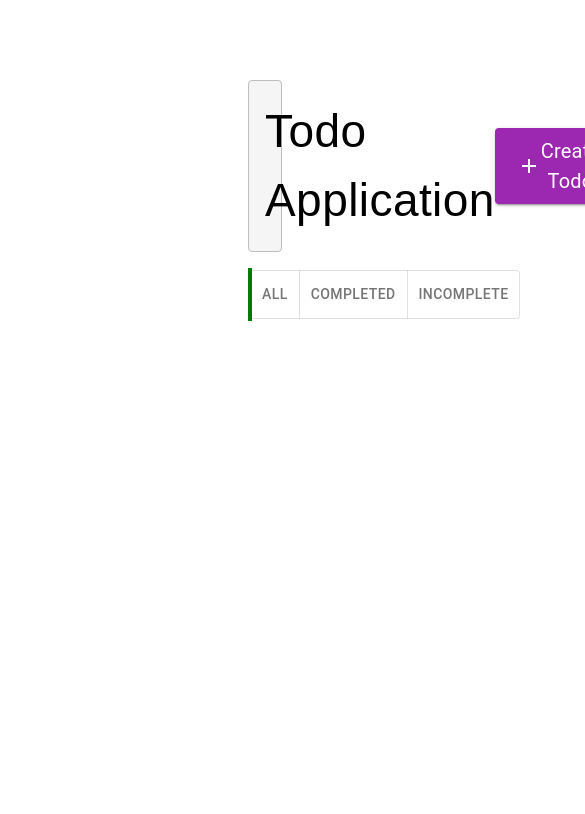
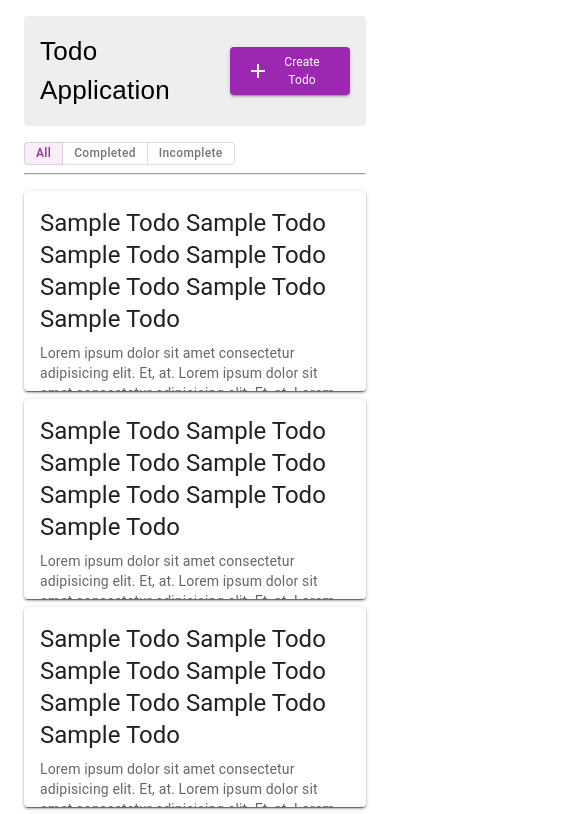
Before and after one commit to adaksritiman24/ChaosMonkey-Todo-Application-UI, a React app: page / in a window 390 px wide. Shown: the top 814 px of the page, 585 px wide, since content can reach past the window. Built offline with nearby package versions, Linux system fonts and the light colour scheme.

Commit message:
Added components Body, ToggleButtons, CreateModal, TodoList

```diff
--- a/src/App.jsx
+++ b/src/App.jsx
@@ -1,13 +1,29 @@
-import { Grid, Stack } from '@mui/material';
-import React from 'react'
+import { Grid, Stack, useTheme } from '@mui/material';
+import React, { useReducer } from 'react'
 import Body from './components/Body';
 import Header from './components/Header';
+import { state } from './constants/constants';
+import TodoContext from './contexts/TodoContext';
+import todoReducer from './reducers/todoReducer';
 
 const App = ()=> {
+
+    const [appState, dispatch] = useReducer(todoReducer,state)
+    const todoContextValue = {appState, dispatch};
+
+    const theme = useTheme();
+    const desktopView = theme.breakpoints.up("lg");
+    const tabletView = theme.breakpoints.up("md");
+    const mobileView = theme.breakpoints.up("xs");
+
+
     return (
+        <TodoContext.Provider value={todoContextValue}>
             <Grid
                 sx = {{
-                margin : "5rem 15rem"
+                        [desktopView] : { margin : "5rem 15rem"},
+                        [tabletView] : { margin : "2rem 3.5rem"},
+                        [mobileView] : { margin : "1rem 1rem"},
                 }}
             >
                 <Stack spacing={2}>
@@ -15,6 +31,7 @@ const App = ()=> {
                     <Body/>
                 </Stack>
             </Grid>
+        </TodoContext.Provider>
     )
 }
 
--- a/src/components/Body.jsx
+++ b/src/components/Body.jsx
@@ -1,19 +1,64 @@
-import { Box, ToggleButtonGroup, ToggleButton } from '@mui/material'
-import React from 'react'
+import { Box, ToggleButtonGroup, ToggleButton, useTheme } from '@mui/material'
+
+import React, { useContext } from 'react'
+import { ACTIONS } from '../constants/actions'
+import { SCOPE } from '../constants/constants'
+import TodoContext from '../contexts/TodoContext'
+import TodoList from './TodoList'
 
 const Body=()=> {
+
+    const theme = useTheme();
+    const desktopView = theme.breakpoints.up("lg");
+    const tabletView = theme.breakpoints.up("md");
+    const mobileView = theme.breakpoints.up("xs");
+
+    const {appState, dispatch} = useContext(TodoContext);
+    const handleScopeChange = (event, newScope)=> {
+        if(newScope != null) dispatch(
+            {
+                type : ACTIONS.CHANGE_SCOPE,
+                payload : newScope,
+            }
+        )
+    }
+
   return (
     <Box
         sx={{
-            border : "2px solid green"
+
         }}
     >
         <Box>
-            <ToggleButtonGroup>
-                <ToggleButton value="all">All</ToggleButton>
-                <ToggleButton value="completed">Completed</ToggleButton>
-                <ToggleButton value="incomplete">Incomplete</ToggleButton>
+            <ToggleButtonGroup value={appState.scope} exclusive onChange={handleScopeChange} color="secondary"
+                sx = {{
+                    "& button" : {
+                        textTransform : "none",
+
+                        [desktopView] : {
+                            fontSize : "20px",
+                            py : "5px",
+
+                        },
+                        [tabletView] : {
+                            fontSize : "15px",
+                            py : "2px",
+
+                        },
+                        [mobileView] : {
+                            fontSize : "12px",
+                            py : "0px",
+
+                        }
+                    },
+                }}
+            >
+                <ToggleButton value={SCOPE.ALL}>All</ToggleButton>
+                <ToggleButton value={SCOPE.COMPLETED}>Completed</ToggleButton>
+                <ToggleButton value={SCOPE.INCOMPLETE}>Incomplete</ToggleButton>
             </ToggleButtonGroup>
+            <hr/>
+            <TodoList/>
         </Box>
     </Box>
   )
--- /dev/null
+++ b/src/components/CreateModal.jsx
@@ -0,0 +1,95 @@
+import { Box, Button, FormControl, Modal, Paper, Stack, styled, TextareaAutosize, TextField, Typography, useTheme } from '@mui/material'
+import { grey } from '@mui/material/colors'
+import React, { useContext } from 'react'
+import { ACTIONS } from '../constants/actions'
+import TodoContext from '../contexts/TodoContext'
+
+const StyledTextField = styled(TextField)({
+    fontFamily : "arial",
+
+    "& .MuiInputBase-input" : {
+        fontSize : "24px",
+    }
+})
+
+const CreateModal=()=> {
+
+    const {appState, dispatch} = useContext(TodoContext);
+    const theme = useTheme();
+    const tabletView = theme.breakpoints.up("md");
+
+    const handleModalClose = ()=> {
+        dispatch({
+            type : ACTIONS.SET_IS_CREATE_TODO_MODAL_OPEN,
+            payload : false,
+        })
+    }
+
+    const handleSubmit = (e)=> {
+        e.preventDefault();
+        const {title, description} = e.target;
+        console.log(title.value, description.value);
+
+        handleModalClose();
+    }
+
+  return (
+    <Modal
+        open={appState.isCreateTodoModalOpen}
+        onClose={handleModalClose}
+        aria-labelledby="create-modal-modal-title"
+        aria-describedby="create-modal-modal-description"
+    >
+        <Box sx={{
+            position : 'absolute',
+            background: grey[100],
+            transform : "translate(-50%, -50%)",
+            left: "50%",
+            top: "35%",
+            width : "270px",
+            [tabletView] : {
+                width : "400px",
+            },
+            p : 3,
+            borderRadius:1,
+        }}>
+            <Typography id="create-modal-modal-title" variant="h5" component="h2">
+               Create Todo
+            </Typography>
+
+            <form onSubmit={handleSubmit}>
+                <Stack spacing={2}>
+                    <FormControl fullWidth>
+                        <StyledTextField
+                        required
+                        label="Todo Title"
+                        variant="filled"
+                        name='title'
+                        />
+                    </FormControl>
+                    <FormControl fullWidth>
+                        <TextField
+                        multiline
+                        variant='filled'
+                        label = "Todo description"
+                        rows={5}
+                        name = "description"
+                        style={{
+                            fontSize: "20px",
+                            fontFamily : "arial",
+                        }}
+                        />
+                    </FormControl>
+
+                    <Button type='submit' variant='contained' color='secondary'>
+                        Submit
+                    </Button>
+                </Stack>
+            </form>
+
+        </Box>
+    </Modal>
+  )
+}
+
+export default CreateModal
--- a/src/components/Header.jsx
+++ b/src/components/Header.jsx
@@ -1,14 +1,19 @@
-import { Box, Typography } from '@mui/material';
+import { Box, Typography, useTheme } from '@mui/material';
 import { grey } from '@mui/material/colors';
 import React from 'react'
 import Todoutils from './Todoutils';
 
 const Header=()=> {
+    const theme = useTheme();
+
+    const desktopView = theme.breakpoints.up("lg");
+    const tabletView = theme.breakpoints.up("md");
+    const mobileView = theme.breakpoints.up("xs");
+
   return (
     <Box
         sx={{
-            border : `1px solid ${grey[400]}`,
-            background: grey[100],
+            background: grey[200],
             borderRadius : "4px",
             display : "flex",
             justifyContent : "space-between",
@@ -17,7 +22,15 @@ const Header=()=> {
     >
         <Typography
             sx={{
-                fontSize: "46px",
+                [desktopView] : {
+                    fontSize : "46px",
+                },
+                [tabletView] : {
+                    fontSize : "36px",
+                },
+                [mobileView] : {
+                    fontSize : "26px",
+                },
                 fontFamily : "arial",
                 boxSizing : "fit-content",
                 m : "0",
--- /dev/null
+++ b/src/components/Todo.jsx
@@ -0,0 +1,53 @@
+import {
+  Card,
+  CardActionArea,
+  CardContent,
+  Grid,
+  Paper,
+  styled,
+  Typography,
+} from "@mui/material";
+import { grey } from "@mui/material/colors";
+import React from "react";
+
+const StyledPaper = styled(Paper)(({ theme }) => ({
+  height: "200px",
+  backgroundColor: grey[200],
+}));
+
+function Todo() {
+  return (
+    <Grid item md={4} sm={6} xs={12}>
+      <StyledPaper elevation={2}>
+        <Card
+          sx={{
+            height: "100%",
+          }}
+        >
+        <CardContent>
+            <Typography gutterBottom variant="h5" component="div">
+            Sample Todo
+            Sample Todo
+            Sample Todo
+            Sample Todo
+            Sample Todo
+            Sample Todo
+            Sample Todo
+            </Typography>
+            <Typography variant="body2" color="text.secondary">
+            Lorem ipsum dolor sit amet consectetur adipisicing elit. Et, at.
+            Lorem ipsum dolor sit amet consectetur adipisicing elit. Et, at.
+            Lorem ipsum dolor sit amet consectetur adipisicing elit. Et, at.
+            Lorem ipsum dolor sit amet consectetur adipisicing elit. Et, at.
+            Lorem ipsum dolor sit amet consectetur adipisicing elit. Et, at.
+            Lorem ipsum dolor sit amet consectetur adipisicing elit. Et, at.
+            Lorem ipsum dolor sit amet consectetur adipisicing elit. Et, at.
+            </Typography>
+        </CardContent>
+        </Card>
+      </StyledPaper>
+    </Grid>
+  );
+}
+
+export default Todo;
--- /dev/null
+++ b/src/components/TodoList.jsx
@@ -0,0 +1,25 @@
+import { Box, Grid} from '@mui/material'
+import React from 'react'
+import Todo from './Todo';
+
+
+function TodoList() {
+  return (
+   <Box
+   py={1}
+   >
+    <Grid  container spacing={1}>
+        <Todo/>
+        <Todo/>
+        <Todo/>
+        <Todo/>
+        <Todo/>
+        <Todo/>
+        <Todo/>
+    </Grid>
+
+   </Box>
+  )
+}
+
+export default TodoList;
--- a/src/components/Todoutils.jsx
+++ b/src/components/Todoutils.jsx
@@ -1,8 +1,26 @@
-import { Box, Button, Typography } from '@mui/material'
-import React from 'react'
+import { Box, Button, Typography, useTheme } from '@mui/material'
+import React, { useContext } from 'react'
 import AddIcon from '@mui/icons-material/Add';
+import CreateModal from './CreateModal';
+import { ACTIONS } from '../constants/actions'
+import TodoContext from '../contexts/TodoContext'
+
 
 const Todoutils =()=> {
+    const theme = useTheme();
+    const desktopView = theme.breakpoints.up("lg");
+    const tabletView = theme.breakpoints.up("md");
+    const mobileView = theme.breakpoints.up("xs");
+
+    const {dispatch} = useContext(TodoContext);
+
+    const handleCreateTodoModalOpen = ()=> {
+        dispatch({
+            type : ACTIONS.SET_IS_CREATE_TODO_MODAL_OPEN,
+            payload : true
+        })
+    }
+
   return (
     <Box
         sx = {{
@@ -11,21 +29,32 @@ const Todoutils =()=> {
         }}
     >
         <Button
+            onClick={handleCreateTodoModalOpen}
             data-testid = "todo-create-button"
-            variant='contained' color='secondary' size='large'
+            variant='contained' color='secondary'
             sx={{
                 textTransform : "none",
             }}
+
         >
             <AddIcon/>
             <Typography
                 sx = {{
-                    fontSize : "20px"
+                    [desktopView] : {
+                        fontSize : "20px",
+                    },
+                    [tabletView] : {
+                        fontSize : "16px",
+                    },
+                    [mobileView] : {
+                        fontSize : "12px",
+                    },
                 }}
             >
                 Create Todo
             </Typography>
         </Button>
+        <CreateModal/>
     </Box>
   )
 }
--- /dev/null
+++ b/src/constants/actions.jsx
@@ -0,0 +1,4 @@
+export const ACTIONS = {
+    CHANGE_SCOPE : "change scope",
+    SET_IS_CREATE_TODO_MODAL_OPEN : "set is create todo modal open",
+}
--- /dev/null
+++ b/src/constants/constants.jsx
@@ -0,0 +1,10 @@
+export const SCOPE = {
+    ALL : "all",
+    COMPLETED : "completed",
+    INCOMPLETE : "incomplete",
+}
+
+export const state = {
+    scope : SCOPE.ALL,
+    isCreateTodoModalOpen : false,
+}
--- /dev/null
+++ b/src/contexts/TodoContext.jsx
@@ -0,0 +1,10 @@
+import { createContext } from "react";
+
+const initialContextValue = {
+    state : null,
+    dispatch : ()=> {}
+}
+
+const TodoContext = createContext(initialContextValue);
+
+export default TodoContext;
--- /dev/null
+++ b/src/reducers/todoReducer.js
@@ -0,0 +1,14 @@
+import { ACTIONS } from "../constants/actions";
+
+const todoReducer = (state, action) => {
+    switch(action.type){
+        case ACTIONS.CHANGE_SCOPE:
+            return {...state, scope : action.payload}
+        case ACTIONS.SET_IS_CREATE_TODO_MODAL_OPEN:
+            return {...state, isCreateTodoModalOpen : action.payload}
+        default:
+            return state;
+    }
+}
+
+export default todoReducer;
```
Also changed, not shown: 2 other files (tests, documents, lock files or other folders). Lines whose indentation alone changed are shown as unchanged.
